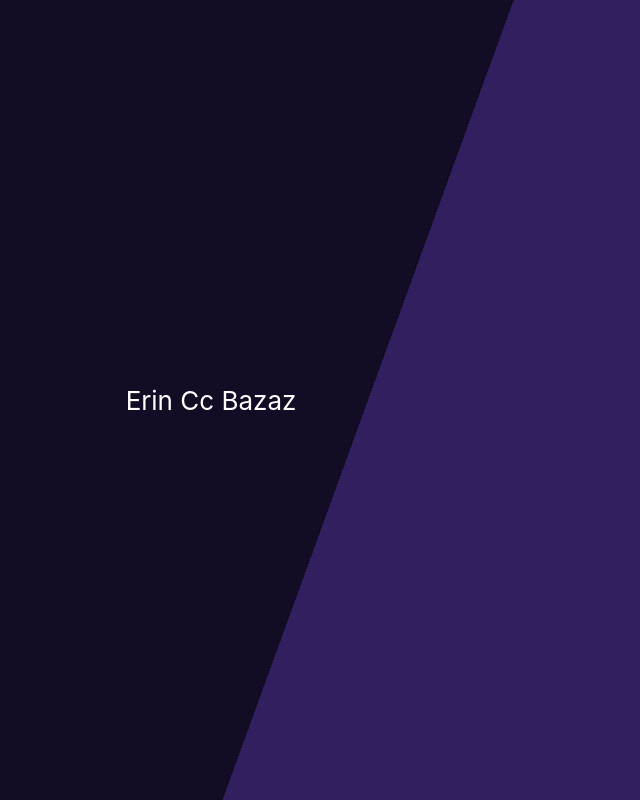
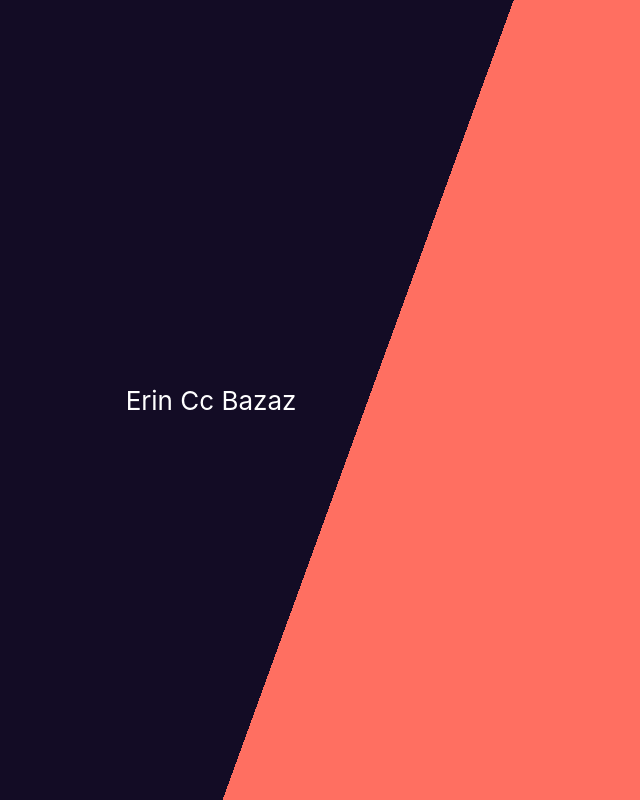
Before and after one commit to bazazer/erincbazaz, a React (Create React App) app in the folder my-app/: page / in a window 1280 px wide. Shown: the whole page, without its empty margins (429-1069 px from the left). Built offline with nearby package versions, Linux system fonts and the light colour scheme.

Commit message:
updated colors to test pipeline

```diff
--- a/my-app/src/App.css
+++ b/my-app/src/App.css
@@ -14,7 +14,7 @@
 }
 
 .App-header {
-  background: linear-gradient(110deg, #130c25 60%, #311f5f 60%);
+  background: linear-gradient(110deg, #130c25 60%, #FF6F61FF 60%);
   min-height: 100vh;
   display: flex;
   flex-direction: column;
```
Also changed, not shown: 1 other file (tests, documents, lock files or other folders).
